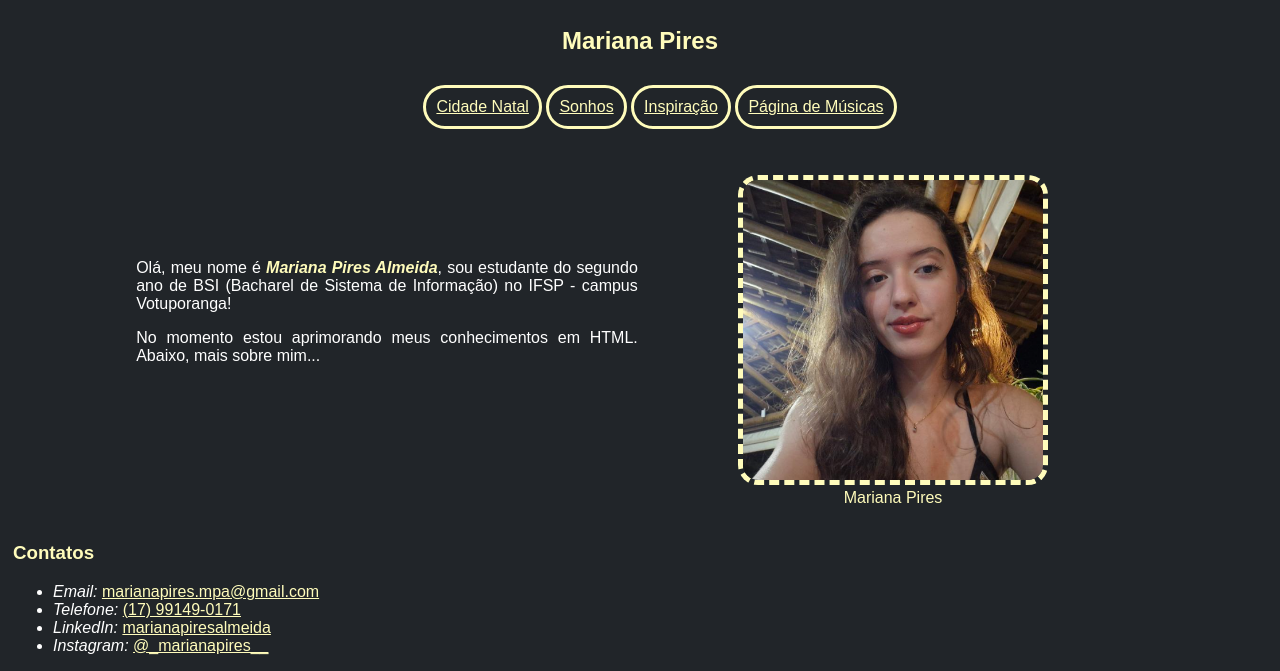
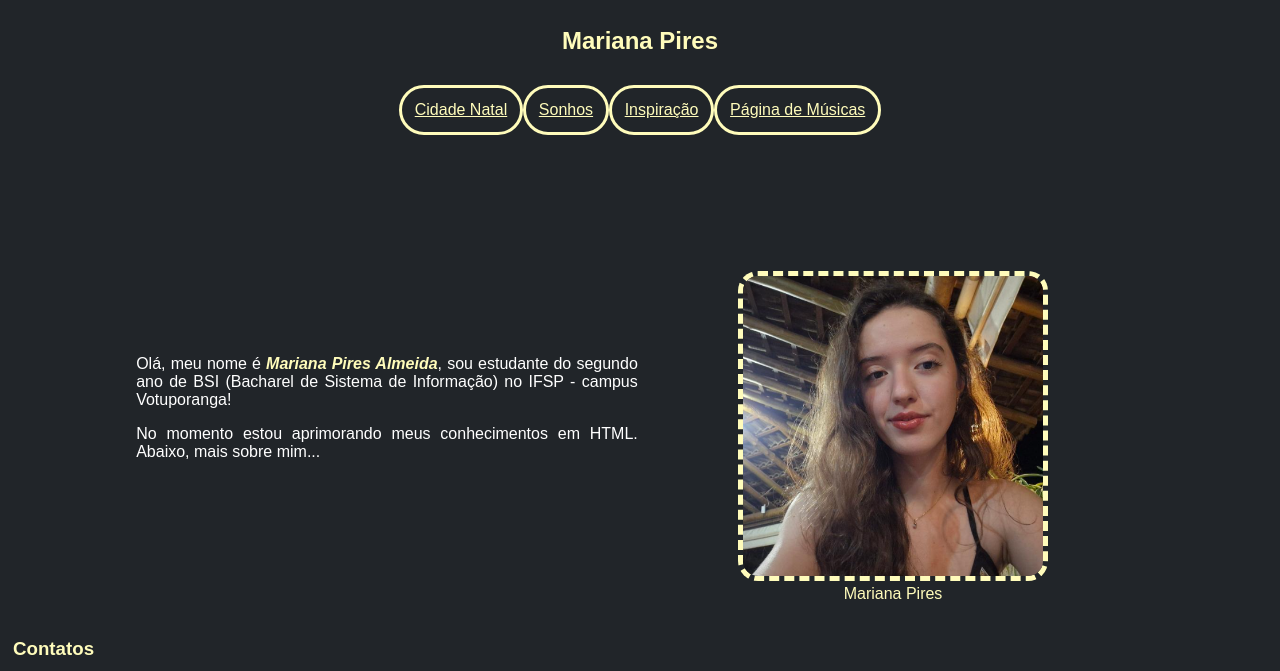
Before and after one commit to mp-almeida/DWE1-2026-Mariana-Pires, a plain HTML site: page index.html in a window 1280 px wide. Shown: the part 97-768 px from the top of the page. Drawn offline with Linux system fonts and the light colour scheme; a web font is replaced by a local one.

Commit message:
Add files via upload

```diff
--- a/geral.css
+++ b/geral.css
@@ -11,14 +11,6 @@ Paleta de Cores
 cor do fundo: #111122
 */
 
-/*
-        <p>    Ela me inspira porque, além de ter conquistado um enorme reconhecimento na música, transmitia sentimentos de força, confiança e amor-próprio através de suas canções.
-        </p>
-        <p>
-            Admiro principalmente sua capacidade de transformar sua voz em algo que emocionava e inspirava milhões de pessoas.
-        </p>
-        <br>
-*/
 
 #borda-cima{
             border-width: 10px;
@@ -50,35 +42,35 @@ h1,h2{
     text-align: center;
 }
 
-.caixa-menu{
-    display: block;
-    text-align: center;
-    margin-bottom: 30px;
-}
+
 a{
     color: #FFFCBB;
 }
 
 a:hover{
-    display: inline-block;
-    padding: 5px;
-    border-radius: 50px;
+    padding: 1vw;
+    border-radius: 5vh;
     color: #111122;
     background-color: #FFFCBB;
 }
-
-.menu-item{
-    display: inline-block;
-    padding: 10px;
-    border-radius: 50px;
+.caixa-menu{
+    display: flex;
+    flex-direction: row;
+    justify-content: center;
+    flex-wrap: wrap;
+    margin-bottom: 15vh;
+}
+.caixa-menu div{
+    padding: 1vw;
+    border-radius: 5vh;
     border: #FFFCBB 3px solid;
 }
 
-.menu-item:hover{
+.caixa-menu div:hover{
     display: inline-block;
-    padding: 5px;
-    border:#111122 3px solid;
-    border-radius: 50px;
+    padding: 1vw;
+    border:#111122 0.5vw solid;
+    border-radius: 10vh ;
     background-color: #FFFCBB;
 }
 
--- a/index.html
+++ b/index.html
@@ -34,14 +34,10 @@
         <h2 class="subtitulo">Mariana Pires</h2>
 
         <div class="caixa-menu">
-            <nav>
-                <ul>
-                    <li class="menu-item"><a href="saopaulo.html">Cidade Natal </a></li>
-                    <li class="menu-item"><a href="sonhos.html">Sonhos</a></li>
-                    <li class="menu-item"><a href="inspiracao.html">Inspiração</a></li>
-                    <li class="menu-item"><a href="livre.html">Página de Músicas</a></li>
-                </ul>
-            </nav>
+                <div ><a href="saopaulo.html">Cidade Natal </a></div>
+                <div ><a href="sonhos.html">Sonhos</a></div>
+                <div ><a href="inspiracao.html">Inspiração</a></div>
+                <div ><a href="livre.html">Página de Músicas</a></div>
         </div>
 
         <div class="caixa_geral">
```
Also changed, not shown: inspiracao.html (+4 -8 lines), livre.html (+4 -8 lines), saopaulo.html (+4 -8 lines), sonhos.html (+5 -8 lines).
